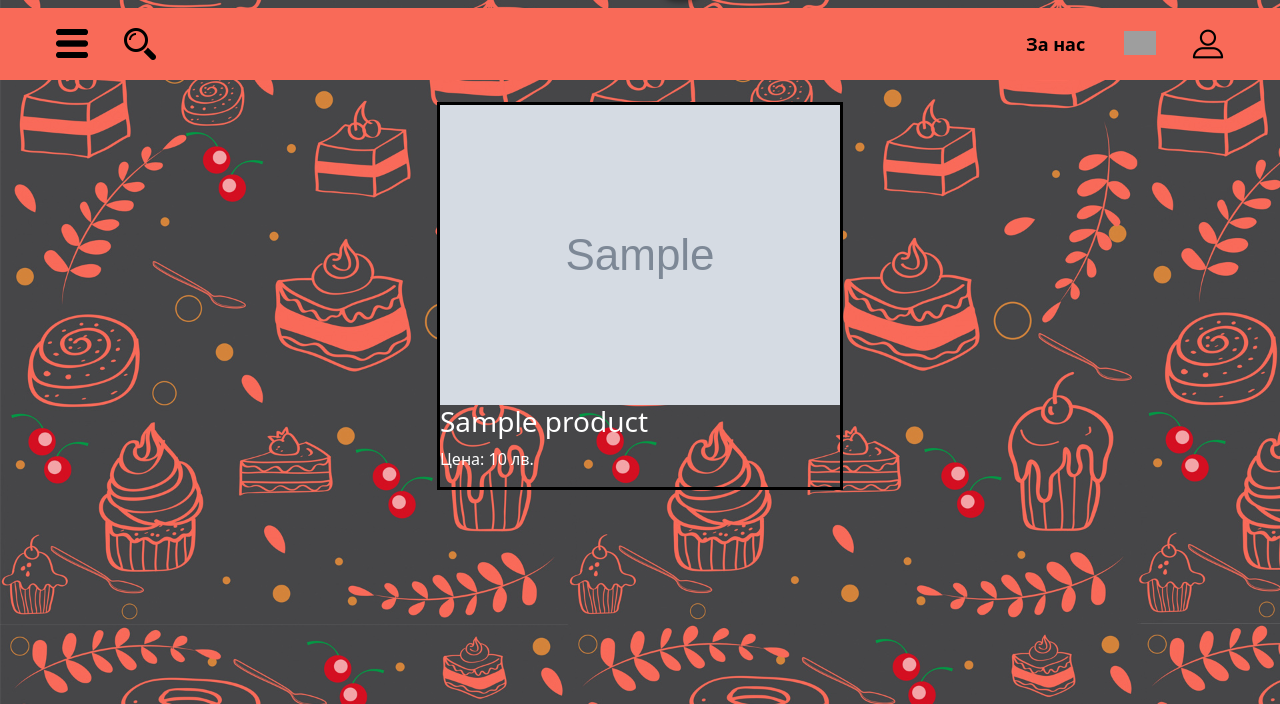
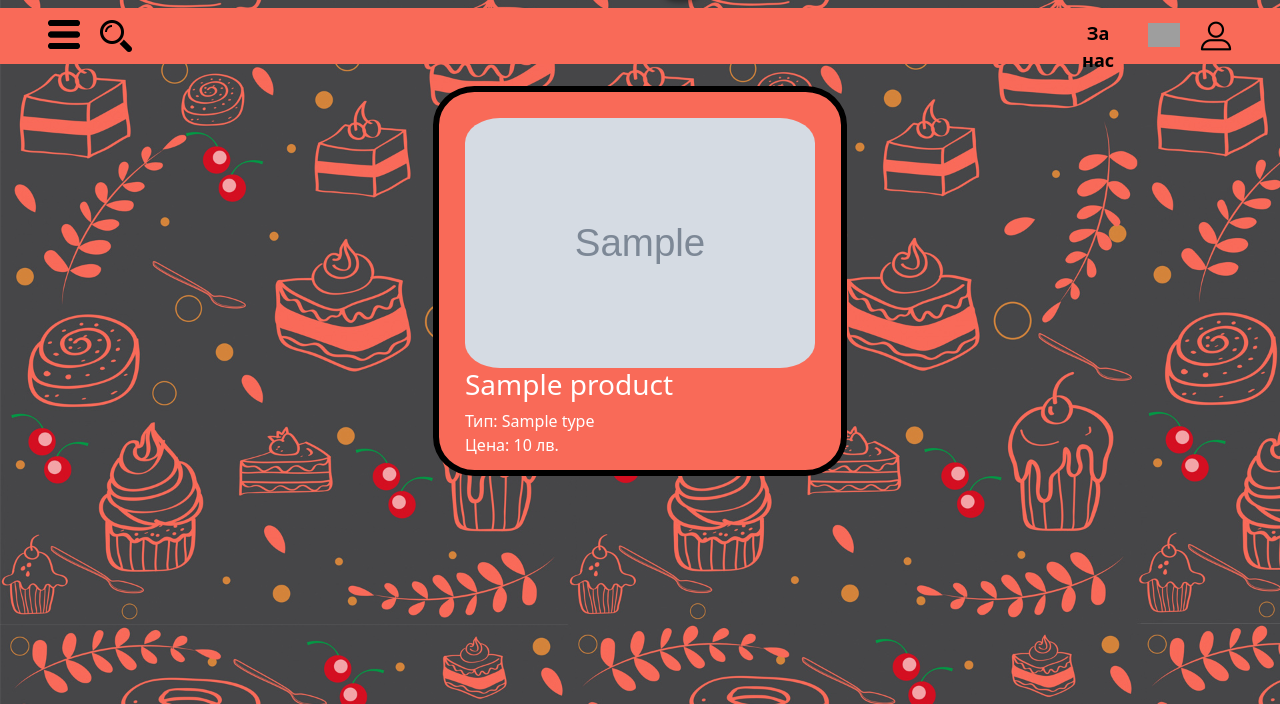
Before and after one commit to HristoZahov/CakeShop, a PHP site: page /Test/Test.php in a window 1280 px wide. Shown: the part 96-800 px from the top of the page. Run offline with PHP 8.4, Linux system fonts and the light colour scheme; tables that the repository leaves empty or names only in its code hold one stand-in row (values such as "Sample post"); grey boxes marked "Sample" are stand-in pictures; data that the repository does not hold is empty; grey boxes are pictures that could not be loaded.

Commit message:
Add Weight

```diff
--- a/CSS/Admin.css
+++ b/CSS/Admin.css
@@ -1,6 +1,6 @@
 body {
     margin:0;
-    background: url('../Pictures/Login/Shop Cake.jpg') no-repeat fixed center;
+    background: url('../Pictures/Login/1.png') no-repeat fixed center;
     background-size: cover;
 }
 
@@ -9,7 +9,7 @@ h1{
   font-size: 4em;
   text-align: center;
   font-style: oblique;
-  color: rgb(240, 240, 176);
+  color: black;
   font-weight: bolder;
 }
 
--- a/PHPUtilities/Connection.php
+++ b/PHPUtilities/Connection.php
@@ -1,6 +1,6 @@
 <?php
     function openConnection(){
-        $servername = "localhost";
+        $servername = "localhost:3310";
         $dbusername = "root";
         $database = "cakeshopdb";
         $dbPassword = "";
--- a/PHPUtilities/Product.php
+++ b/PHPUtilities/Product.php
@@ -2,15 +2,15 @@
     include_once 'Connection.php';
     include_once 'Type.php';
 
-    function editProductWithPicture($name,$price,$type,$pieces,$description,$image,$id){
+    function editProductWithPicture($name,$price,$type,$pieces,$weight,$measurement,$description,$image,$id){
         try{
             $conn = openConnection();
 
             $type = getTypeId($type);
-            $sql = "UPDATE product SET Name = ?, Price = ?, Type_Id = ?, Pieces = ?, Description = ?, Picture = ? WHERE id = ?";
+            $sql = "UPDATE product SET Name = ?, Price = ?, Type_Id = ?, Pieces = ?, Weight = ?, Measurement = ?, Description = ?, Picture = ? WHERE id = ?";
 
             $stmt= $conn->prepare($sql);
-            $stmt->execute([$name,$price,$type,$pieces,$description,$image['name'],$id]);
+            $stmt->execute([$name,$price,$type,$pieces,$weight,$measurement,$description,$image['name'],$id]);
         }catch(PDOException $e) {
             echo "Connection failed: " . $e->getMessage();
         }finally{
@@ -18,15 +18,15 @@
         }
     }
 
-    function editProductWithOutPicture($name,$price,$type,$pieces,$description,$id){
+    function editProductWithOutPicture($name,$price,$type,$pieces,$weight,$measurement,$description,$id){
         try{
             $conn = openConnection();
 
             $type = getTypeId($type);
-            $sql = "UPDATE product SET Name = ?, Price = ?, Type_Id = ?, Pieces = ?, Description = ? WHERE id = ?";
+            $sql = "UPDATE product SET Name = ?, Price = ?, Type_Id = ?, Pieces = ?, Weight = ?, Measurement = ?, Description = ? WHERE id = ?";
 
             $stmt= $conn->prepare($sql);
-            $stmt->execute([$name,$price,$type,$pieces,$description,$id]);
+            $stmt->execute([$name,$price,$type,$pieces,$weight,$measurement,$description,$id]);
         }catch(PDOException $e) {
             echo "Connection failed: " . $e->getMessage();
         }finally{
@@ -34,15 +34,15 @@
         }
     }
 
-    function addProduct($name,$price,$type,$pieces,$description,$image){
+    function addProduct($name,$price,$type,$weight,$measurement,$pieces,$description,$image){
         try{
             $conn = openConnection();
 
             $type = getTypeId($type);
-            $sql = "INSERT INTO product (Name, Price, Type_Id, Pieces, Description, Picture) VALUES (?,?,?,?,?,?);";
+            $sql = "INSERT INTO product (Name, Price, Type_Id, Weight, Measurement, Pieces, Description, Picture) VALUES (?,?,?,?,?,?,?,?);";
 
             $stmt= $conn->prepare($sql);
-            $stmt->execute([$name,$price,$type,$pieces,$description,$image['name']]);
+            $stmt->execute([$name,$price,$type,$weight,$measurement,$pieces,$description,$image['name']]);
         }catch(PDOException $e) {
             echo "Connection failed: " . $e->getMessage();
         }finally{
@@ -68,7 +68,7 @@
     function getAllProducts(){
         $conn = openConnection();
 
-        $PDOStatement = $conn->prepare("SELECT p.Id,p.Name,p.Price,t.Name AS Type,p.Pieces,p.Description,p.Picture
+        $PDOStatement = $conn->prepare("SELECT p.Id,p.Name,p.Price,t.Name AS Type,p.Weight,p.Measurement,p.Pieces,p.Description,p.Picture
         FROM cakeshopdb.product AS p LEFT JOIN cakeshopdb.type AS t
         ON p.Type_Id = t.Id;");
         $PDOStatement->execute();
@@ -82,7 +82,7 @@
     function getOneProduct($id){
         $conn = openConnection();
 
-        $stmt = $conn->prepare("SELECT p.Id,p.Name,p.Price,t.Name AS Type,p.Pieces,p.Description,p.Picture
+        $stmt = $conn->prepare("SELECT p.Id,p.Name,p.Price,t.Name AS Type,p.Weight,p.Measurement,p.Pieces,p.Description,p.Picture
         FROM cakeshopdb.product AS p LEFT JOIN cakeshopdb.type AS t
         ON p.Type_Id = t.Id
         WHERE p.Id = ?;");
--- /dev/null
+++ b/PHPUtilities/Utilities.php
@@ -0,0 +1,9 @@
+<?php
+    function weightFilter($weight){
+        $arr = explode (".", $weight);
+        if($arr[1] == "00"){
+            return $arr[0];
+        }
+        return $weight;
+    }
+?>
--- a/Test/Shop.css
+++ b/Test/Shop.css
@@ -1,11 +1,25 @@
 .contain{
-    /* box-sizing: border-box;
-    border: 2px solid red; */
+    box-sizing: border-box;
     display: inline-block;
-    border: 3px solid black;
+    border: 0.4em solid black;
     margin: 1em;
-    /* border-radius: 20%;
-    padding: 4% 3% 2% 3%; */
+    border-radius: 10%;
+    padding: 2% 2% 1% 2%;
+    background-color: #f96a58;
+}
+
+.contain:hover{
+    border-color: #f3a4a7;
+}
+
+.contain p{
+    margin: 0;
+}
+
+.contain img{
+    width: 350px;
+    height: 250px;
+    border-radius: 10%;
 }
 
 .text-head{
@@ -15,13 +29,17 @@
     font-size: 5em;
 }
 
+header a{
+    text-decoration: none;
+}
+
 body{
     background: url("../Pictures/Login/Shop Cake.jpg");
     background-size: cover;
 }
 
 #about{
-    width: 6em; height: 4em;
+    width: 4.7em; height: 3em;
 }
 
 .links{
@@ -34,11 +52,11 @@ body{
 }
 
 .button{
-    width: 4em;
+    width: 3em;
     border-radius: 20%;
     background: none;
     border: none;
-    padding: 1em 1em;
+    padding: 0.5em 0.5em;
     text-align: center;
     text-decoration: none;
     display: inline-block;
@@ -48,7 +66,7 @@ body{
     cursor: pointer;
 }
 
-.links a > img{
+.links a > img, .links button > img{
     width: 100%;
 }
 
--- a/Test/Test.php
+++ b/Test/Test.php
@@ -9,30 +9,33 @@
     <link href="https://cdn.jsdelivr.net/npm/bootstrap@5.0.2/dist/css/bootstrap.min.css" rel="stylesheet" integrity="sha384-EVSTQN3/azprG1Anm3QDgpJLIm9Nao0Yz1ztcQTwFspd3yD65VohhpuuCOmLASjC" crossorigin="anonymous">
 </head>
 <body>
-    <header><h1 class="text-center text-head">Delight</h1></header>
-    <div class="links">
-        <button class="button float-start"><a href=""><img src="../Pictures/Icons/Lines.png" alt=""></a></button>
-        <button class="button float-start"><a href=""><img src="../Pictures/Icons/Search.png" alt=""></a></button>
-        <button class="button float-end"><a href=""><img src="../Pictures/Icons/Profile.png" alt=""></a></button>
-        <button class="button float-end"><a href=""><img src="../Pictures/Icons/Cart.png" alt=""></a></button>
-        <button id="about" class="button float-end"><a href="">За нас</a></button>
-    </div>
-
+    <?php
+        include_once "../PHPUtilities/Product.php";
+        include_once "../PHPUtilities/Utilities.php";
+        require_once("header.html");
+    ?>
     <div class="d-flex justify-content-center flex-wrap">
         <?php
-        include_once "../PHPUtilities/Product.php";
-
         $products = getAllProducts();
 
         foreach ($products as $key => $value) {
             ?>
             <div class="contain">
-                <a style="text-decoration: none;color: white;" href="ProductInfo.php?id=<?php echo $value['id']; ?>">
-                    <img src="../Pictures/Products/<?php echo $value['Picture']; ?>" alt="cake picture" width="400px" height="300px">
+                <a style="text-decoration: none;color: white;" href="ProductInfo.php?id=<?php echo $value['Id'] ?>">
+                    <img src="../Pictures/Products/<?php echo $value['Picture']; ?>" alt="cake picture">
                     <div class="">
-                        <h3><?php echo $value['Name']; ?></h3>
-                        <p>Цена: <?php echo $value['Price']; ?> лв.</p>
-                        <!-- <p><?php //echo $value['Weight']; ?></p> -->
+                        <h3><?php echo $value['Name'] ?></h3>
+                        <p>Тип: <?php echo $value['Type'] ?></p>
+                        <?php if($value['Type'] == "Парче"){?>
+                        <p>Грамаж: <?php echo weightFilter($value['Weight']); if($value['Measurement'] == "kg"){ echo " кг";}else{ echo " гр";}?></p>
+                        <?php
+                        }else if($value['Type'] == "Торта"){
+                        ?>
+                        <p>Парчета: <?php echo $value['Pieces']?> бр.</p>
+                        <?php
+                        }
+                        ?>
+                        <p>Цена: <?php echo $value['Price'] ?> лв.</p>
                     </div>
                 </a>
             </div>
--- /dev/null
+++ b/Test/header.html
@@ -0,0 +1,9 @@
+<header><a href="Test.php"><h1 class="text-center text-head">Delight</h1></a></header>
+<div class="links text-center">
+    <button class="button float-start"><img src="../Pictures/Icons/Lines.png" alt=""></button>
+    <button class="button float-start"><img src="../Pictures/Icons/Search.png" alt=""></button>
+    <button id="about" class="button" hidden><a href="../Admin Panel/Product/ShowProducts.php">Admin</a></button>
+    <button class="button float-end"><img src="../Pictures/Icons/Profile.png" alt=""></button>
+    <button class="button float-end"><a href=""><img src="../Pictures/Icons/Cart.png" alt=""></a></button>
+    <button id="about" class="button float-end"><a href="">За нас</a></button>
+</div>
```
Also changed, not shown: Admin Panel/Product/AddProduct.php (+8 -1 lines), Admin Panel/Product/EditProduct.php (+14 -6 lines), Admin Panel/Product/Procces/add.php (+7 -3 lines), Admin Panel/Product/Procces/edit.php (+7 -3 lines), Admin Panel/Product/ShowProducts.php (+13 -11 lines), PHPUtilities/Errors.php (+7 -3 lines), Test/ProductInfo.php (added, +27 -0 lines), Pictures/Login/1.png (added), Pictures/Login/Hi.png (added), Pictures/Products/141049024_0_de444_c9676908_XL.png (deleted), Pictures/Products/Hi.png (added), Pictures/Products/Програма.png (deleted).
